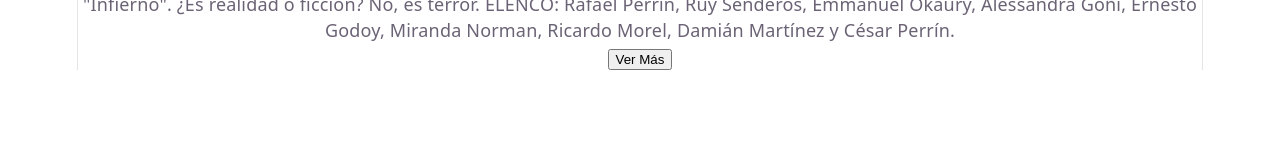
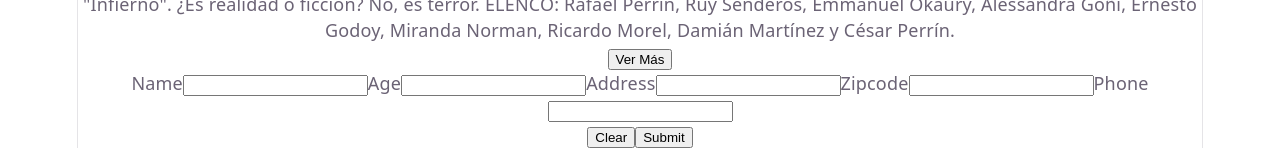
Before and after one commit to Facundo177/Curso-Profesional-React, a React (Vite) app in the folder ticketmaster-events/: page / in a window 1280 px wide. Shown: the part 10141-10289 px from the top of the page. Before the commit the page ends 10211 px from the top, so only its background shows below. Built offline with nearby package versions, Linux system fonts and the light colour scheme.

Commit message:
Form con ingreso de datos, manejado de forma básica sin librerias externas.

```diff
--- a/ticketmaster-events/src/App.jsx
+++ b/ticketmaster-events/src/App.jsx
@@ -1,6 +1,7 @@
 import { useState } from 'react';
 import Navbar from './components/Navbar';
 import Events from './components/Events';
+import SignupForm from './components/SignupForm';
 import './App.css'
 
 function App() {
@@ -14,6 +15,7 @@ function App() {
     <>
       <Navbar onSearch={handleNavbarSearch}/>
       <Events searchTerm={searchTerm}/>
+      <SignupForm />
     </>
   )
 }
--- /dev/null
+++ b/ticketmaster-events/src/components/SignupForm/index.jsx
@@ -0,0 +1,59 @@
+import { useState } from "react";
+
+const SignupForm = ({}) => {
+
+  const [name, setName] = useState('');
+  const [age, setAge] = useState('');
+  const [address, setAddress] = useState('');
+  const [zipcode, setZipcode] = useState('');
+  const [phone, setPhone] = useState('');
+
+
+  const handleSubmitForm = (event) => {
+    event.preventDefault();
+
+    // lo que querramos hacer con los datos de name, age, etc.
+  }
+
+  const handleClearClick = () => {
+    setName('');
+    setAge('');
+    setAddress('');
+    setZipcode('');
+    setPhone('');
+  }
+
+
+  return (
+    <form onSubmit={handleSubmitForm}>
+      <label >
+        Name
+        <input value={name} onChange={(event) => setName(event.target.value)} required/>
+      </label>
+      <label >
+        Age
+        <input value={age} onChange={(event) => setAge(event.target.value)} required/>
+      </label>
+      <label >
+        Address
+        <input value={address} onChange={(event) => setAddress(event.target.value)} required/>
+      </label>
+      <label >
+        Zipcode
+        <input value={zipcode} onChange={(event) => setZipcode(event.target.value)} required/>
+      </label>
+      <label >
+        Phone
+        <input value={phone} onChange={(event) => setPhone(event.target.value)} required/>
+      </label>
+
+      <div>
+        <button type="button" onClick={handleClearClick}>Clear</button>
+        <button type="submit">Submit</button>
+      </div>
+    </form>
+  );
+
+};
+
+export default SignupForm;
```
